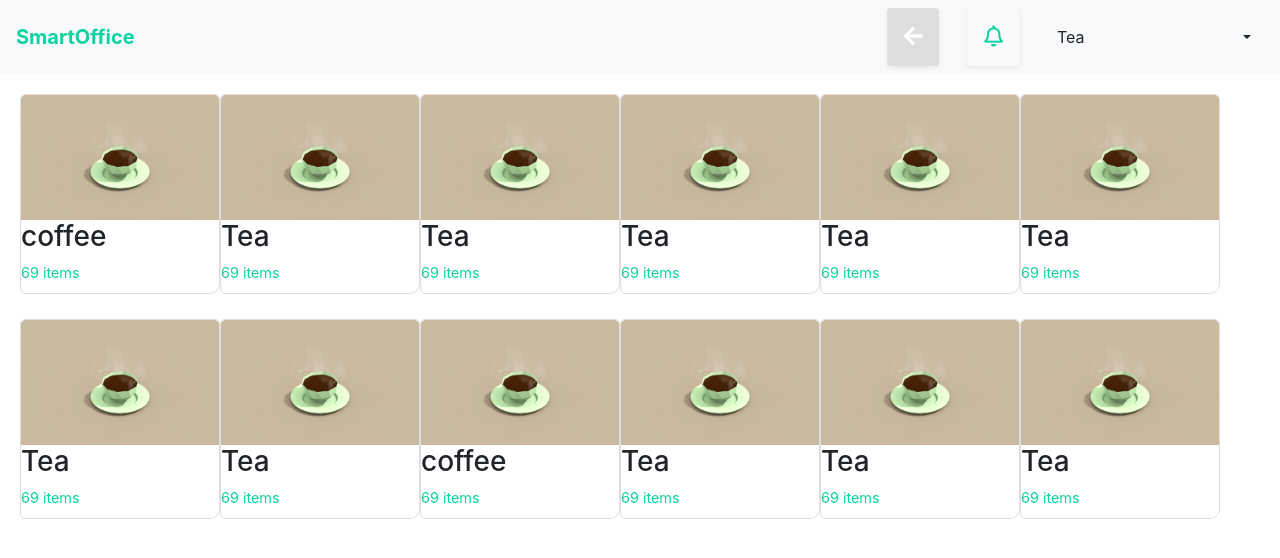
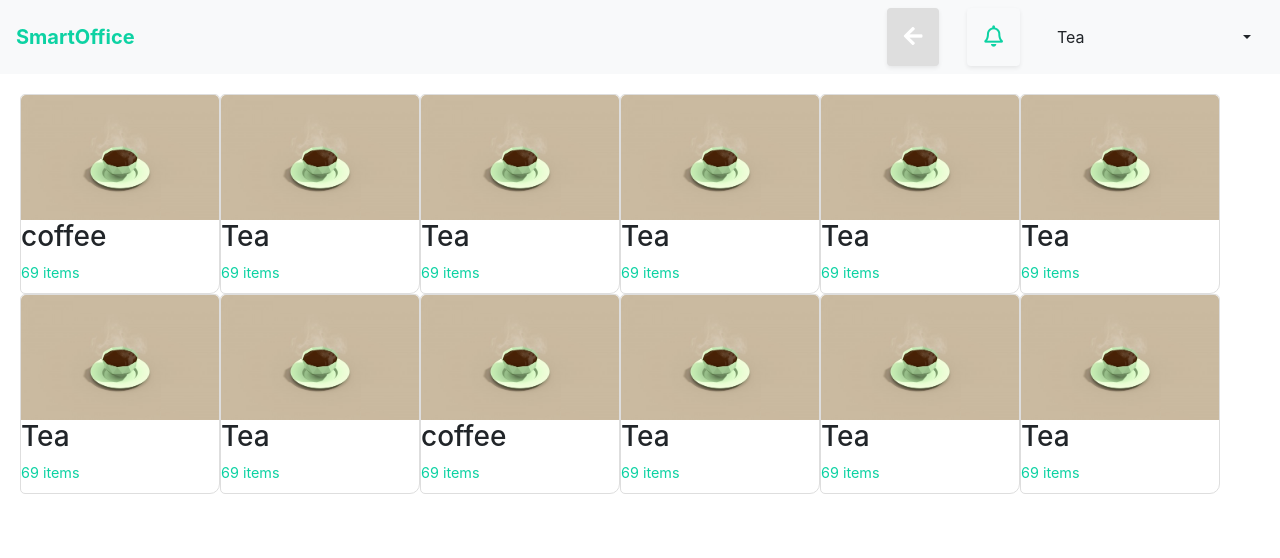
Before and after one commit to vladbarbu/FratiiBrothers, a React (Create React App) app in the folder smart-office/: page / in a window 1280 px wide. Shown: the top 558 px of the page. Built offline with nearby package versions, Linux system fonts and the light colour scheme.

Commit message:
Changes in css items

```diff
--- a/smart-office/src/Components/ItemsContainer.jsx
+++ b/smart-office/src/Components/ItemsContainer.jsx
@@ -6,9 +6,8 @@ class ItemsContainer extends Component {
   render() {
     let path = require("../resources/images/unknown.png");
     let quant = 69;
-    const style = { display: "flex", flexWrap: "wrap", width: "100%" };
     return (
-      <div className="ItemsContainer" style={style}>
+      <div className="ItemsContainer">
         <Item name="coffee" imagePath={path} quantity={quant} />
         <Item name="Tea" imagePath={path} quantity={quant} />
         <Item name="Tea" imagePath={path} quantity={quant} />
--- a/smart-office/src/resources/styles/itemsContainer.css
+++ b/smart-office/src/resources/styles/itemsContainer.css
@@ -1,7 +1,6 @@
 .ItemsContainer {
-  width: 1280px;
+  width: 100%;
   margin: 20px;
-  display: grid;
-  grid-template-columns: 1fr 1fr 1fr 1fr 1fr;
-  row-gap: 25px;
+  display: flex;
+  flex-wrap: wrap;
 }
```
